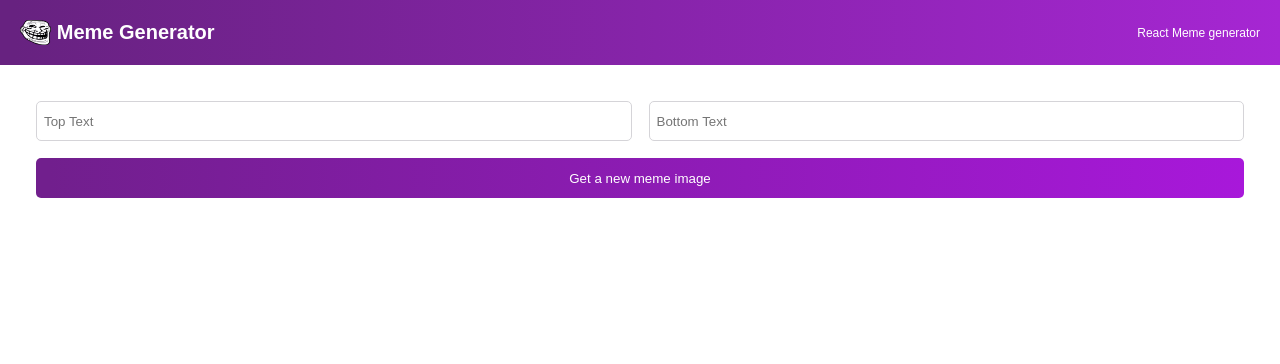
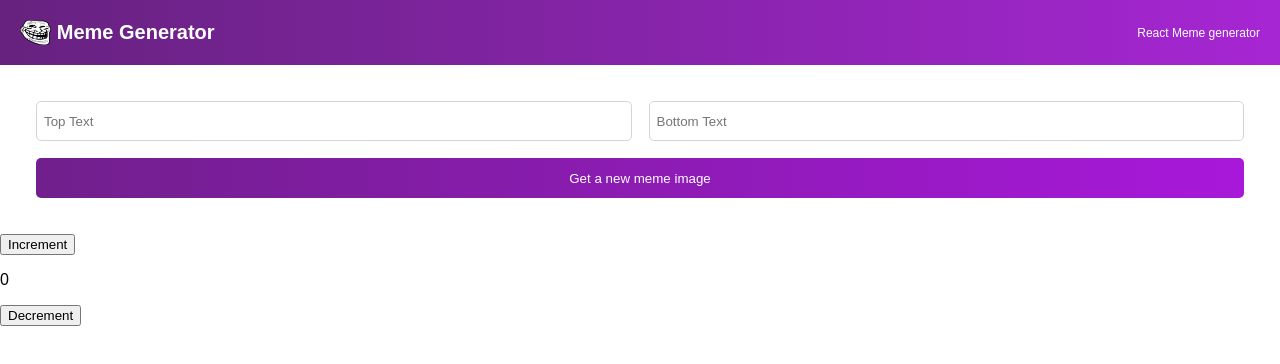
Before and after one commit to istarter/meme-generator, a React (Create React App) app: page / in a window 1280 px wide. Shown: the top 364 px of the page. Built offline with nearby package versions, Linux system fonts and the light colour scheme.

Commit message:
useState

```diff
--- a/src/App.js
+++ b/src/App.js
@@ -1,12 +1,24 @@
-import React from "react";
+import React, { useState } from "react";
 import Header from "./components/Header";
 import Meme from "./components/Meme";
 
 function App() {
+  const [value, setValue] = useState(0);
+
+  const incrementValue = () => {
+    setValue(value + 1);
+  };
+  const decValue = () => {
+    setValue(value - 1);
+  };
+
   return (
     <div>
       <Header />
       <Meme />
+      <button onClick={incrementValue}>Increment</button>
+      <p>{value}</p>
+      <button onClick={decValue}>Decrement</button>
     </div>
   );
 }
--- a/src/components/Meme.js
+++ b/src/components/Meme.js
@@ -23,7 +23,7 @@ const Meme = () => {
       <div className="form">
         <input type={"text"} className="form-input" placeholder="Top Text" />
         <input type={"text"} className="form-input" placeholder="Bottom Text" />
-        <button onClick={addItem} className="form-button">
+        <button onClick={getMemeImage} className="form-button">
           Get a new meme image
         </button>
       </div>
```
